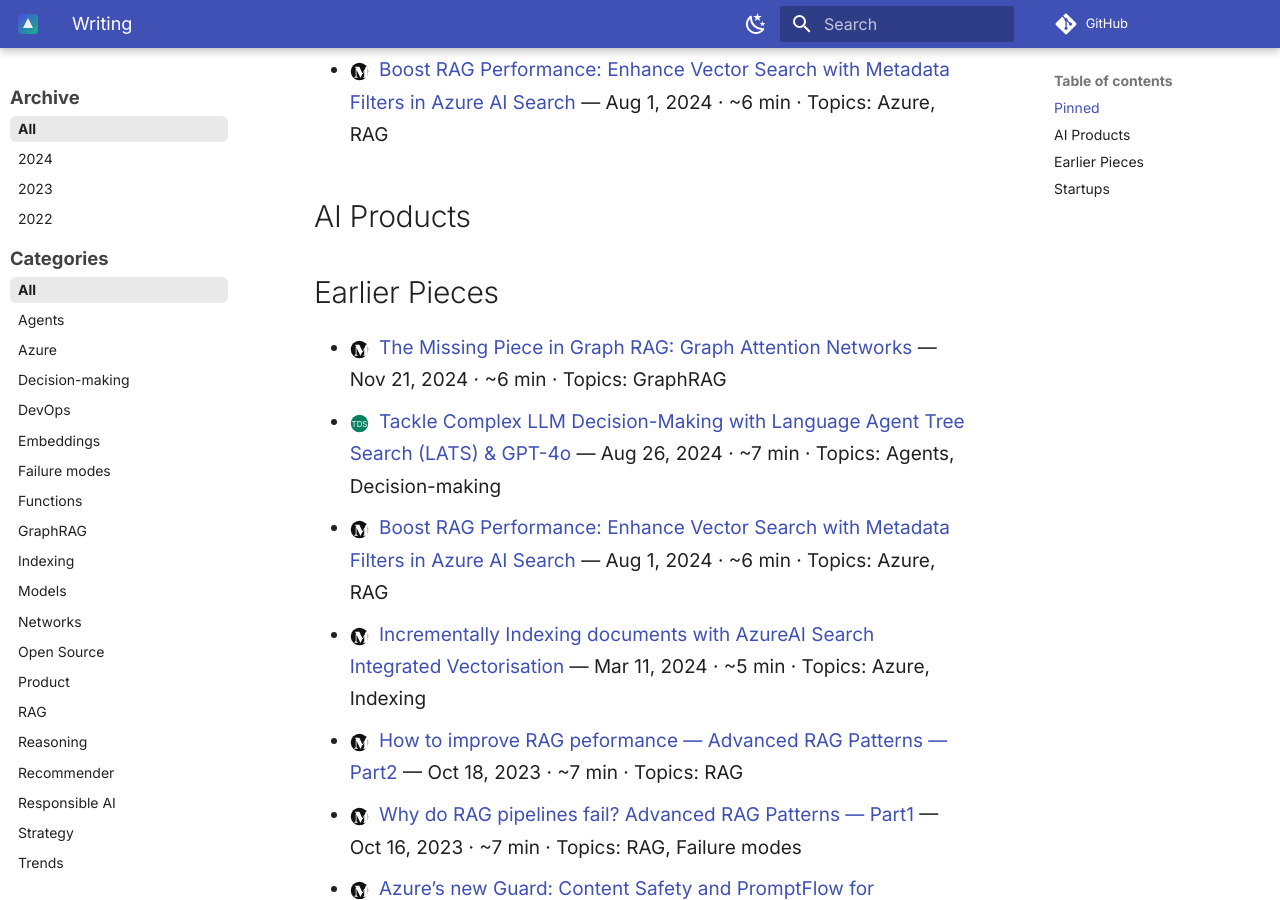
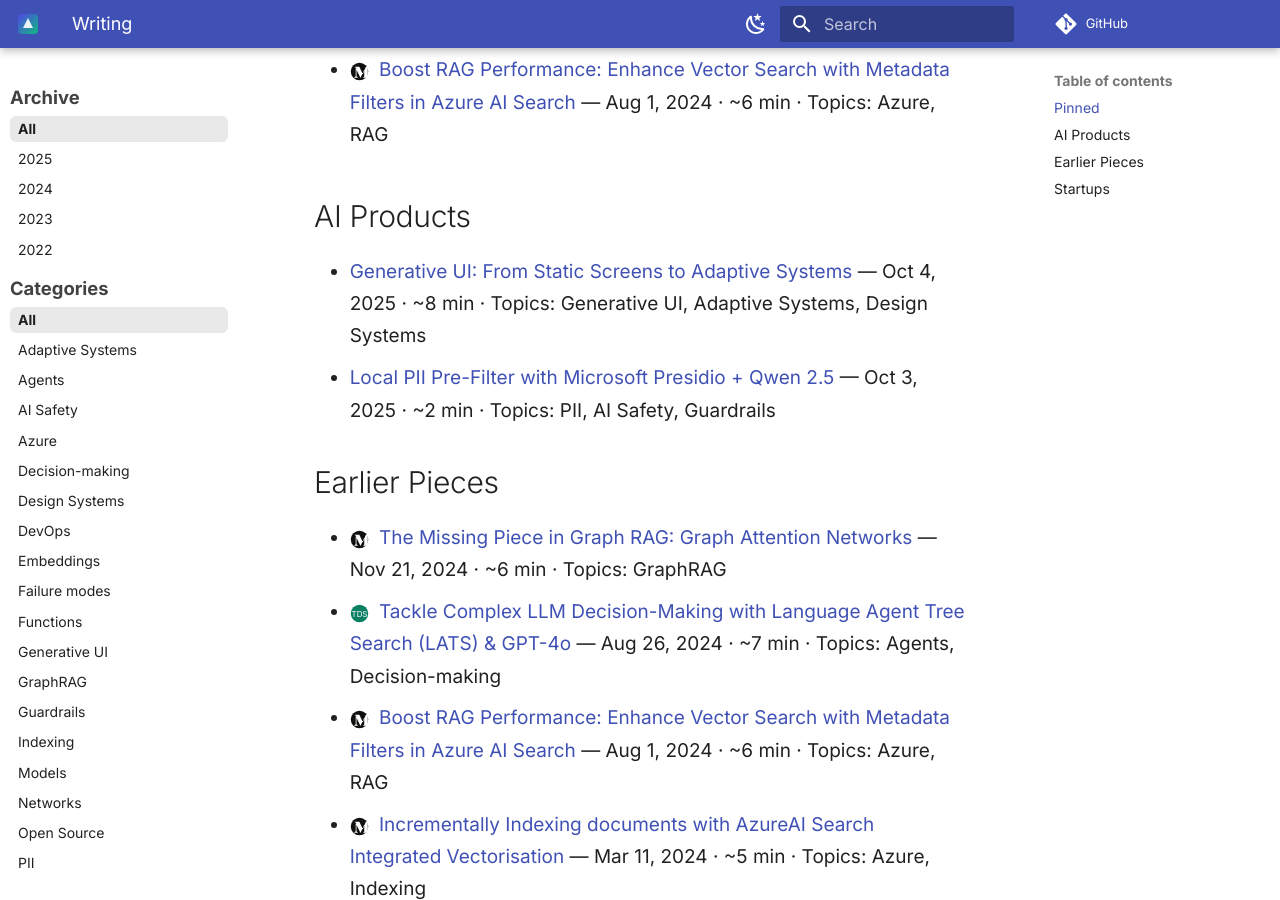
Before and after one commit to ozgurgulerx/ai-prime-directive, an MkDocs documentation site: the page built from docs/writing/index.md, in a window 1280 px wide and 900 px high, scrolled down 672 px. Built offline with MkDocs 1.6.1 and Material for MkDocs 9.7.7, drawn with Linux system fonts in a browser that asks for light colours; plug-ins that fetch from the network failed and are left out; comment, search, counter and statistics services are not loaded.

Commit message:
feat: add recent blog posts to Writing page AI Products section

```diff
--- a/docs/writing/index.md
+++ b/docs/writing/index.md
@@ -26,6 +26,11 @@
   — Aug 1, 2024 · ~6 min · Topics: Azure, RAG
 
 ## AI Products
+
+- [Generative UI: From Static Screens to Adaptive Systems](../blog/posts/251004-generative-ui-adaptive-systems.md)
+  — Oct 4, 2025 · ~8 min · Topics: Generative UI, Adaptive Systems, Design Systems
+- [Local PII Pre-Filter with Microsoft Presidio + Qwen 2.5](../blog/posts/251003-presidio-pii-filtering.md)
+  — Oct 3, 2025 · ~2 min · Topics: PII, AI Safety, Guardrails
 
 ## Earlier Pieces
 
```
